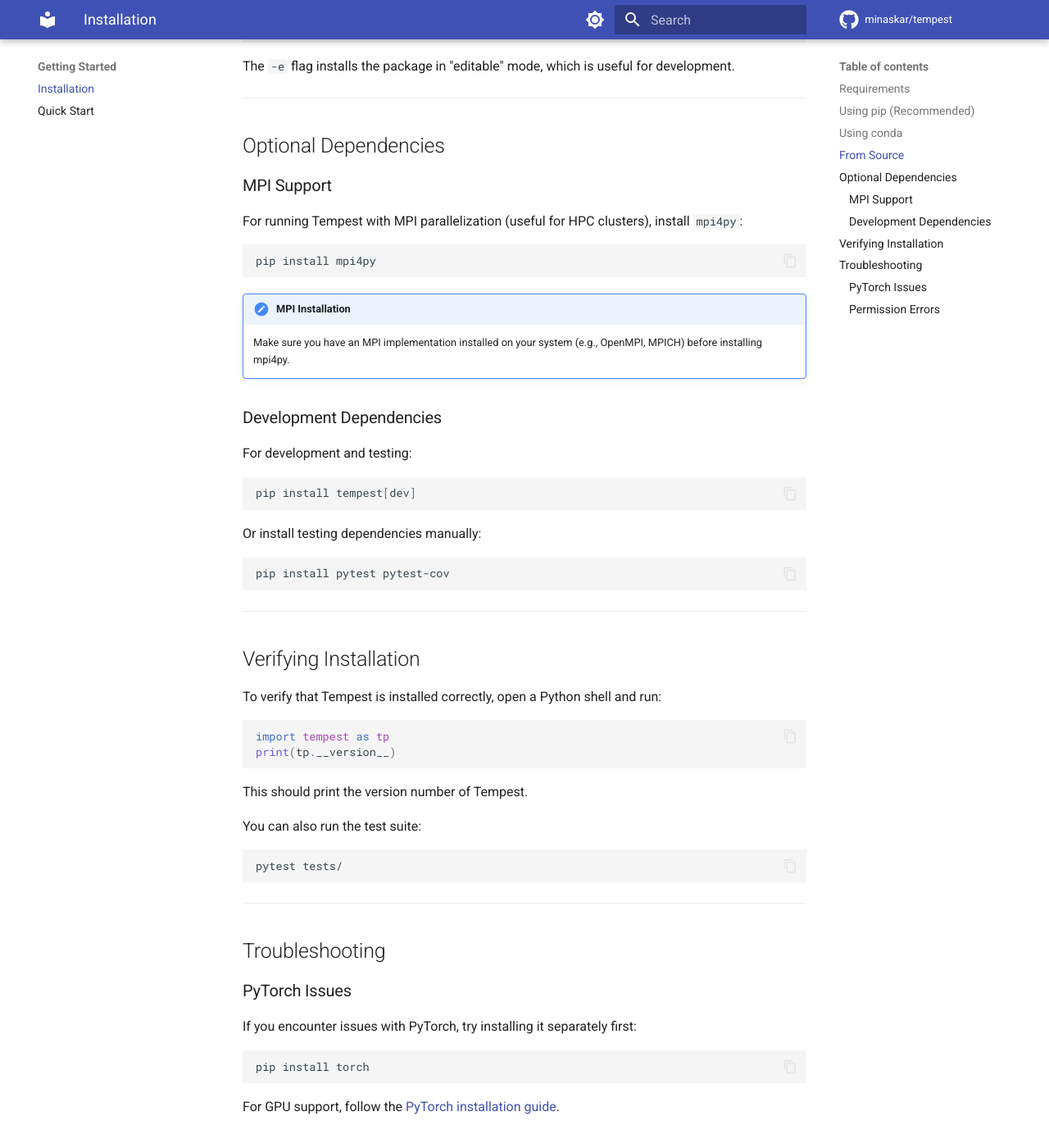
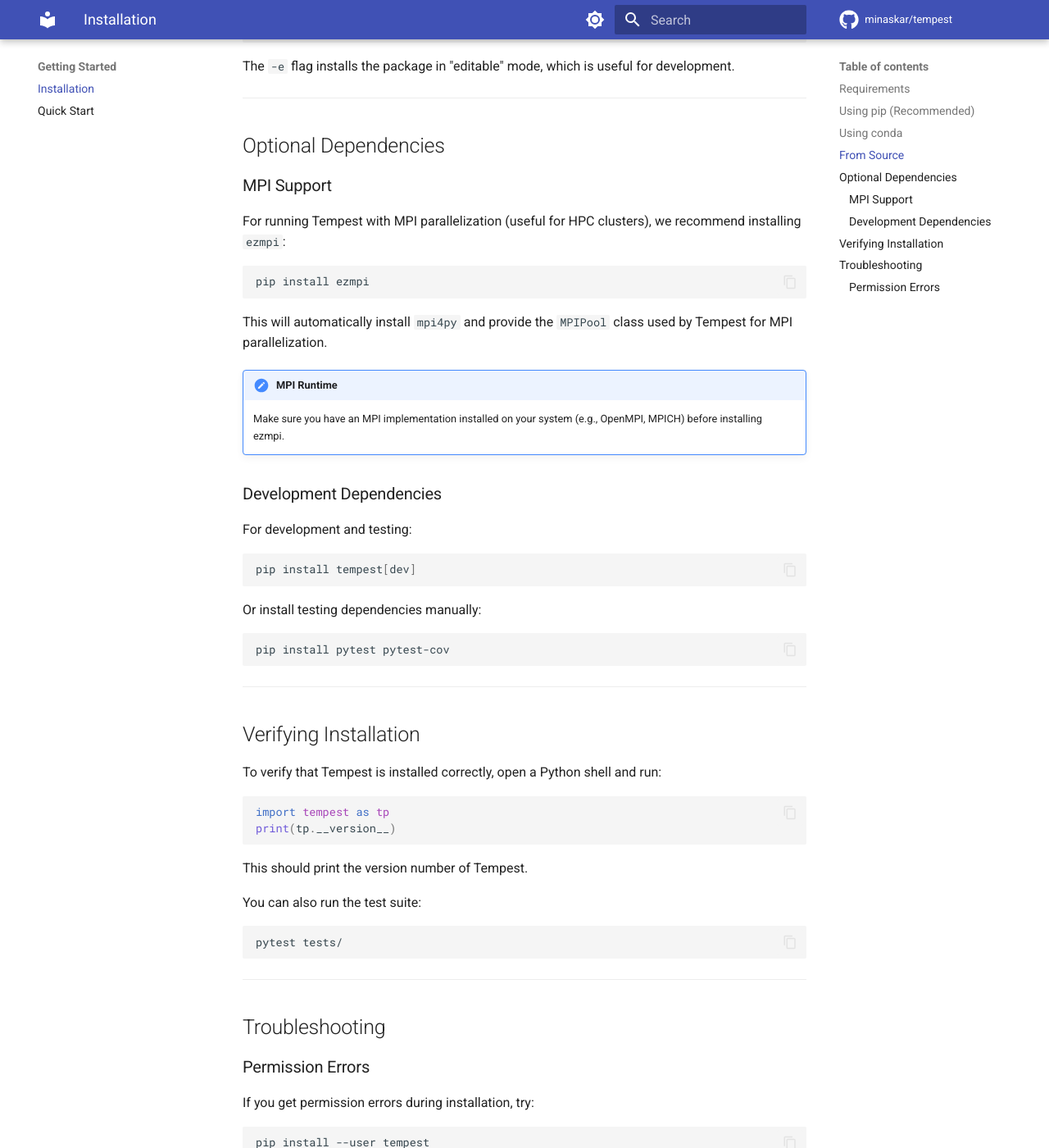
Before and after one commit to minaskar/tempest, an MkDocs documentation site: the page built from docs/installation.md, in a window 1280 px wide and 1400 px high, scrolled down 1233 px. Shown: the whole window at 82% size. Built offline with MkDocs 1.6.1 and Material for MkDocs 9.7.7, drawn with Linux system fonts in a browser that asks for light colours; comment, search, counter and statistics services are not loaded.

Commit message:
docs: Remove PyTorch section and update MPI recommendation
- Remove PyTorch Issues troubleshooting section (not relevant to Tempest)
- Update MPI Support to recommend ezmpi package instead of mpi4py
- Clarify that ezmpi provides MPIPool class for MPI parallelization
- Update note about MPI runtime requirements

````diff
--- a/docs/installation.md
+++ b/docs/installation.md
@@ -56,14 +56,16 @@ The `-e` flag installs the package in "editable" mode, which is useful for devel
 
 ### MPI Support
 
-For running Tempest with MPI parallelization (useful for HPC clusters), install `mpi4py`:
+For running Tempest with MPI parallelization (useful for HPC clusters), we recommend installing `ezmpi`:
 
 ```bash
-pip install mpi4py
+pip install ezmpi
 ```
 
-!!! note "MPI Installation"
-    Make sure you have an MPI implementation installed on your system (e.g., OpenMPI, MPICH) before installing mpi4py.
+This will automatically install `mpi4py` and provide the `MPIPool` class used by Tempest for MPI parallelization.
+
+!!! note "MPI Runtime"
+    Make sure you have an MPI implementation installed on your system (e.g., OpenMPI, MPICH) before installing ezmpi.
 
 ### Development Dependencies
 
@@ -102,16 +104,6 @@ pytest tests/
 
 ## Troubleshooting
 
-### PyTorch Issues
-
-If you encounter issues with PyTorch, try installing it separately first:
-
-```bash
-pip install torch
-```
-
-For GPU support, follow the [PyTorch installation guide](https://pytorch.org/get-started/locally/).
-
 ### Permission Errors
 
 If you get permission errors during installation, try:
````
